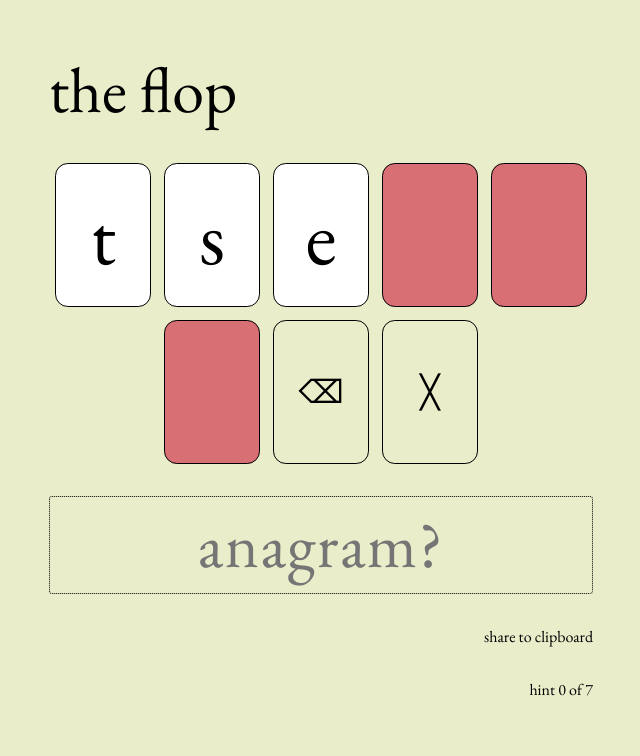
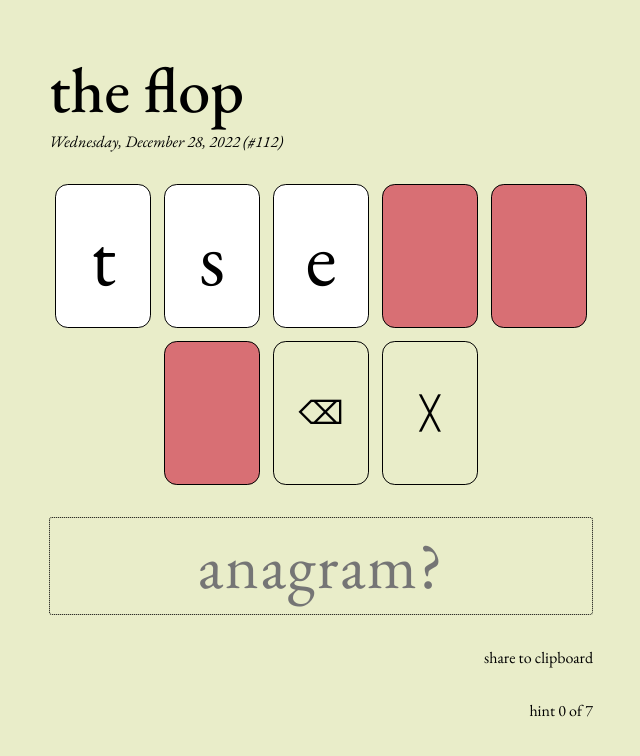
Before and after one commit to jacksoncooper/texasholdgram, a React (Create React App) app in the folder holdgram/: page / in a window 1280 px wide. Shown: the top 756 px of the page, without its empty margins (319-959 px from the left). Built offline with nearby package versions, Linux system fonts and the light colour scheme.

Commit message:
Add puzzle identifier to caption

```diff
--- a/holdgram/public/index.html
+++ b/holdgram/public/index.html
@@ -3,8 +3,7 @@
   <head>
     <meta charset="utf-8" />
     <meta name="viewport" content="width=device-width, initial-scale=1" />
-
-    <link rel="stylesheet" href="https://fonts.googleapis.com/css?family=EB+Garamond">
+    <link rel="preconnect" href="https://fonts.googleapis.com"><link rel="preconnect" href="https://fonts.gstatic.com" crossorigin><link href="https://fonts.googleapis.com/css2?family=EB+Garamond:ital,wght@0,400;0,500;1,400;1,500&display=swap" rel="stylesheet">
     <link rel="manifest" href="%PUBLIC_URL%/manifest.json" />
 
     <!--
--- a/holdgram/src/components/Caption.css
+++ b/holdgram/src/components/Caption.css
@@ -1,7 +1,16 @@
+.caption-container {
+    margin-top: 2rem;
+    margin-bottom: 2rem;
+}
+
 .caption {
     margin: 0;
-    margin-top: 2rem;
-    margin-bottom: 2rem;
+    font-size: 4rem;
+    font-weight: 500;
+}
 
-    font-size: 4rem;
+.puzzle-number {
+    margin: 0;
+    font-style: italic;
+    font-weight: 400;
 }
--- a/holdgram/src/components/Caption.tsx
+++ b/holdgram/src/components/Caption.tsx
@@ -5,6 +5,7 @@ import 'components/Caption.css';
 import { daysFromEpoch, shuffle } from 'paths';
 
 type Props = {
+    identifier: number,
     round: number,
     win: boolean,
     prize: string,
@@ -67,7 +68,13 @@ class Caption extends React.Component<Props, State>
     }
 
     render() {
-        return <p className='caption'>{this.toCaption()}</p>;
+        let today = (new Date()).toLocaleDateString(undefined, {dateStyle: 'full' });
+        return (
+            <div className='caption-container'>
+                <p className='caption'>{this.toCaption()}</p>
+                <p className='puzzle-number'>{`${today} (#${this.props.identifier})`}</p>
+            </div>
+        );
     }
 }
 
--- a/holdgram/src/components/Game.tsx
+++ b/holdgram/src/components/Game.tsx
@@ -162,6 +162,7 @@ class Game extends React.Component<Props, State>
         return (
             <div>
                 <Caption
+                    identifier={this.props.identifier}
                     round={this.state.round}
                     win={this.state.win}
                     prize={this.prize}
```
